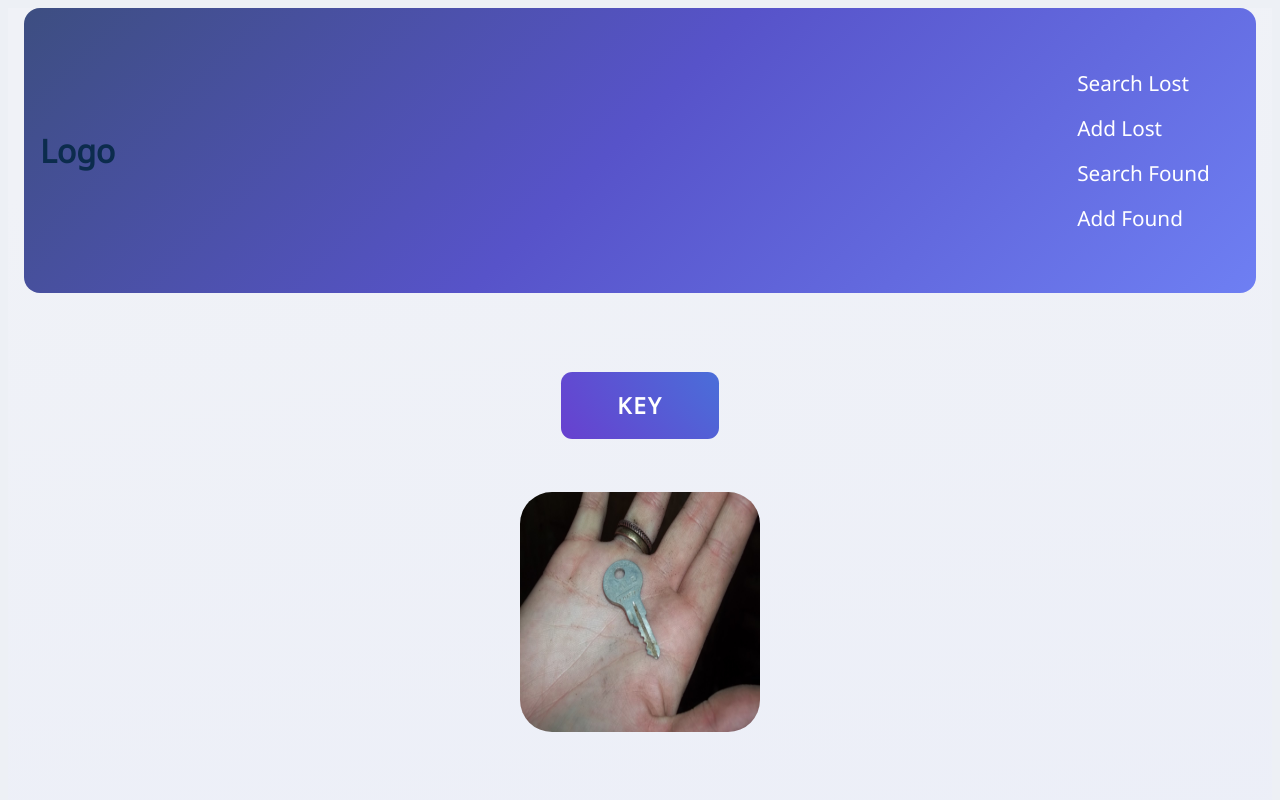
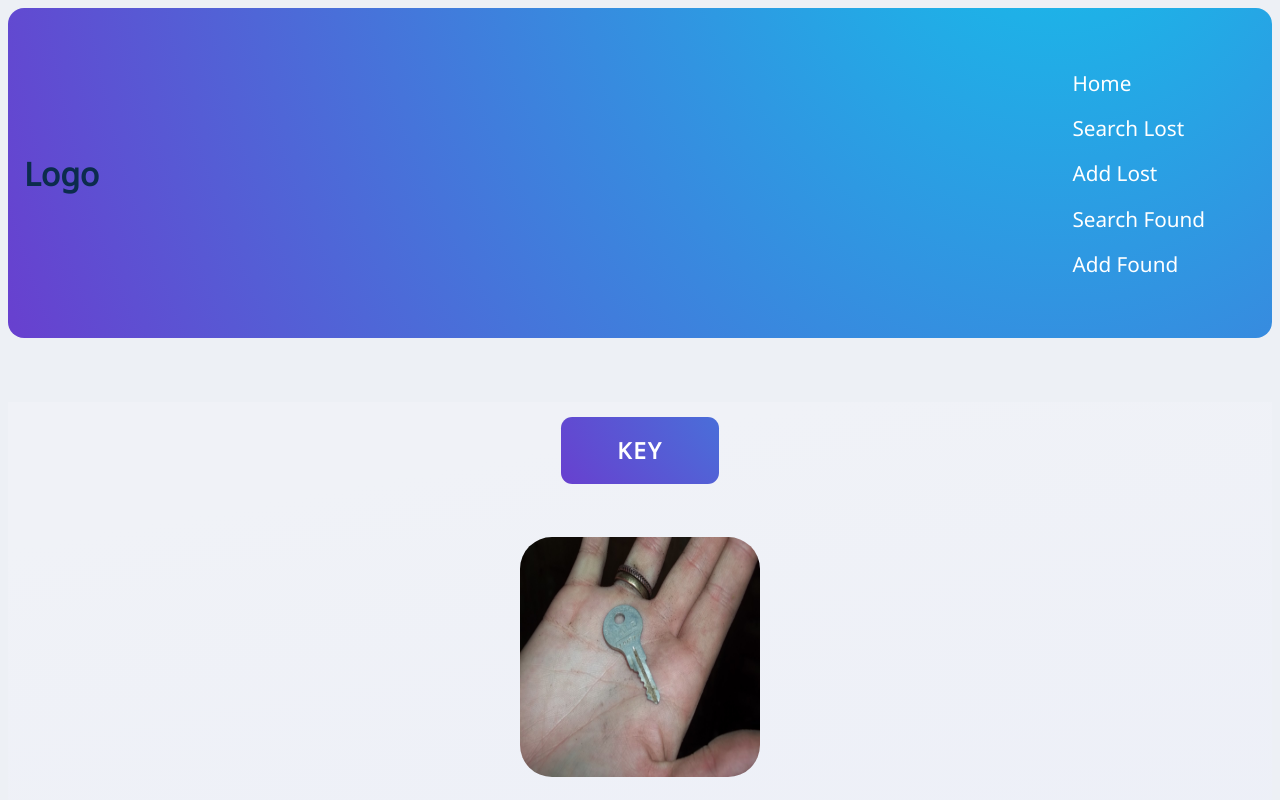
Before and after one commit to JannikUekoetter/capstone-project, a Next.js app: page /details/lost/1 in a window 1280 px wide. Shown: the top 800 px of the page. Built offline with nearby package versions, Linux system fonts and the light colour scheme.

Commit message:
add more detailed styling to navbar

```diff
--- a/components/BurgerMenu.js
+++ b/components/BurgerMenu.js
@@ -11,6 +11,12 @@ export default function BurgerMenu() {
 
       <nav>
         <StyledList className="nav__links">
+          <NavListItem>
+            {" "}
+            <Link href="/" className="#">
+              <Anchor>Home</Anchor>
+            </Link>
+          </NavListItem>
           <NavListItem>
             {" "}
             <Link href="/searchlost" className="#">
@@ -44,15 +50,15 @@ const StyledDiv = styled.div`
   justify-content: space-between;
   align-items: center;
   padding: 1em;
-  background-image: linear-gradient(
-    -225deg,
-    #3d4e81 0%,
-    #5753c9 48%,
-    #6e7ff3 100%
+  background-image: radial-gradient(
+    105.38% 477.9% at 82.97% -65.91%,
+    #10c7ec 0%,
+    #6d38cd 91.02%
   );
   background-blend-mode: lighten;
   border-radius: 1em;
   margin-bottom: 4em;
+  width: 100%;
 `;
 
 const StyledList = styled.ul`
@@ -70,4 +76,16 @@ const Anchor = styled.a`
   text-decoration: none;
   font-size: 1.2em;
   color: white;
+  cursor: pointer;
+  transition: ease-out 0.5s;
+  padding: 1em;
+
+  &:hover {
+    box-shadow: inset 8em 0 0 0 darkblue;
+    border-radius: 1em;
+  }
 `;
+
+const Nav = styled.nav`
+  width: 100vh;
+`;
--- a/components/Kontaktformular/Contact.js
+++ b/components/Kontaktformular/Contact.js
@@ -1,10 +1,12 @@
 import React from "react";
 import styled from "styled-components";
 import Link from "next/link";
+import BurgerMenu from "../BurgerMenu";
 
 export default function ContactPage() {
   return (
     <StyledContactArea>
+      <BurgerMenu />
       <Headline>Make Contact</Headline>
       <label htmlFor="name">
         <StyledNameInput
--- a/components/Kontaktformular/ContactSuccess.js
+++ b/components/Kontaktformular/ContactSuccess.js
@@ -1,9 +1,12 @@
 import React from "react";
 import styled from "styled-components";
 import Image from "next/image";
+import BurgerMenu from "../BurgerMenu";
 
 export default function ContactSuccess() {
   return (
+    <>
+      <BurgerMenu />
       <StyledSuccess>
         <StyledImage
           objectFit="cover"
@@ -17,6 +20,7 @@ export default function ContactSuccess() {
         <br />
         <p>Now get a coffee while you wait.</p>
       </StyledSuccess>
+    </>
   );
 }
 
--- a/components/Search/SearchFound.js
+++ b/components/Search/SearchFound.js
@@ -9,8 +9,9 @@ export default function SearchFound() {
   const [searchTerm2, setSearchTerm2] = useState("");
   const foundItems = useStore((state) => state.foundItems);
   return (
+    <>
+      <BurgerMenu />
       <Main>
-      <BurgerMenu />
         <StyledHeadline>Found Items</StyledHeadline>
 
         <label htmlFor="inputSearchBar2">
@@ -38,6 +39,7 @@ export default function SearchFound() {
             ))}
         </StyledGrid>
       </Main>
+    </>
   );
 }
 
--- a/components/Search/SearchLost.js
+++ b/components/Search/SearchLost.js
@@ -11,8 +11,9 @@ export default function SearchLost() {
   const lostItems = useStore((state) => state.lostItems);
 
   return (
+    <>
+      <BurgerMenu />
       <Main>
-      <BurgerMenu />
         <StyledHeadline>Lost Items</StyledHeadline>
         <div>
           <label htmlFor="inputSearchBar1">
@@ -40,6 +41,7 @@ export default function SearchLost() {
             ))}
         </StyledGrid>
       </Main>
+    </>
   );
 }
 
--- a/pages/details/found/[id].js
+++ b/pages/details/found/[id].js
@@ -13,8 +13,9 @@ export function ItemDetail2({ id }) {
   if (!detailItem2) return <p> loading second badge of items </p>;
 
   return (
+    <>
+      <BurgerMenu />
       <PageContainer>
-      <BurgerMenu />
         <ItemHeadline>{detailItem2.name}</ItemHeadline>
         <ItemImage
           objectFit="cover"
@@ -35,6 +36,7 @@ export function ItemDetail2({ id }) {
           <ContactButton> Make Contact</ContactButton>
         </Link>
       </PageContainer>
+    </>
   );
 }
 
@@ -104,7 +106,7 @@ const ContactButton = styled.button`
   all: unset;
   color: white;
   border-radius: 2em;
-  transition: ease-out 0.9s;
+  transition: ease-out 0.5s;
   background-image: ${blueGradient};
   background-size: 400%;
   background-position: 0% 0%;
--- a/pages/details/lost/[id].js
+++ b/pages/details/lost/[id].js
@@ -13,8 +13,9 @@ export function ItemDetail({ id }) {
   if (!detailItem) return <p> loading... </p>;
 
   return (
+    <>
+      <BurgerMenu />
       <PageContainer>
-      <BurgerMenu />
         <ItemHeadline>{detailItem.name}</ItemHeadline>
         <br />
         <ItemImage
@@ -36,6 +37,7 @@ export function ItemDetail({ id }) {
           <ContactButton> Make Contact</ContactButton>
         </Link>
       </PageContainer>
+    </>
   );
 }
 
```
Lines whose indentation alone changed are shown as unchanged.
